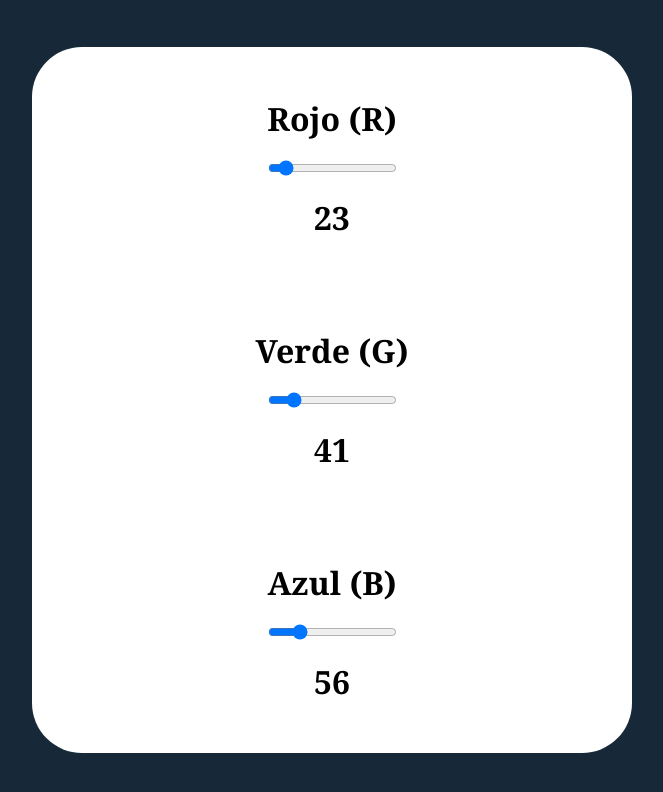
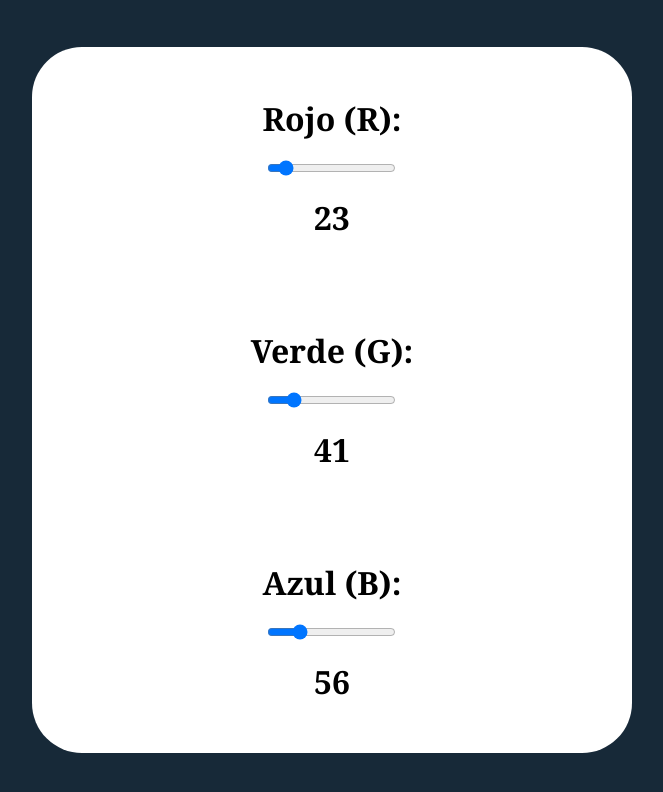
Before and after one commit to RonalGSDev/Proyecto-Web-Ejemplo, a plain HTML site: page index.html in a window 1280 px wide. Shown: the whole page, without its empty margins (308-971 px from the left). Drawn offline with Linux system fonts and the light colour scheme.

Commit message:
Update index.html
update Label

```diff
--- a/index.html
+++ b/index.html
@@ -15,19 +15,19 @@
     <div class="contenedor-interno">
 
       <div class="color">
-        <label for="rojo">Rojo (R)</label>
+        <label for="rojo">Rojo (R):</label>
         <input id="rojo" type="range" min="0" max="255" value="23" step="1">
         <p id="texto-rojo"></p>
       </div>
 
       <div class="color">
-        <label for="verde">Verde (G)</label>
+        <label for="verde">Verde (G):</label>
         <input id="verde" type="range" min="0" max="255" value="41" step="1">
         <p id="texto-verde"></p>
       </div>
 
       <div class="color">
-        <label for="azul">Azul (B)</label>
+        <label for="azul">Azul (B):</label>
         <input id="azul" type="range" min="0" max="255" value="56" step="1">
         <p id="texto-azul"></p>
       </div>
```
